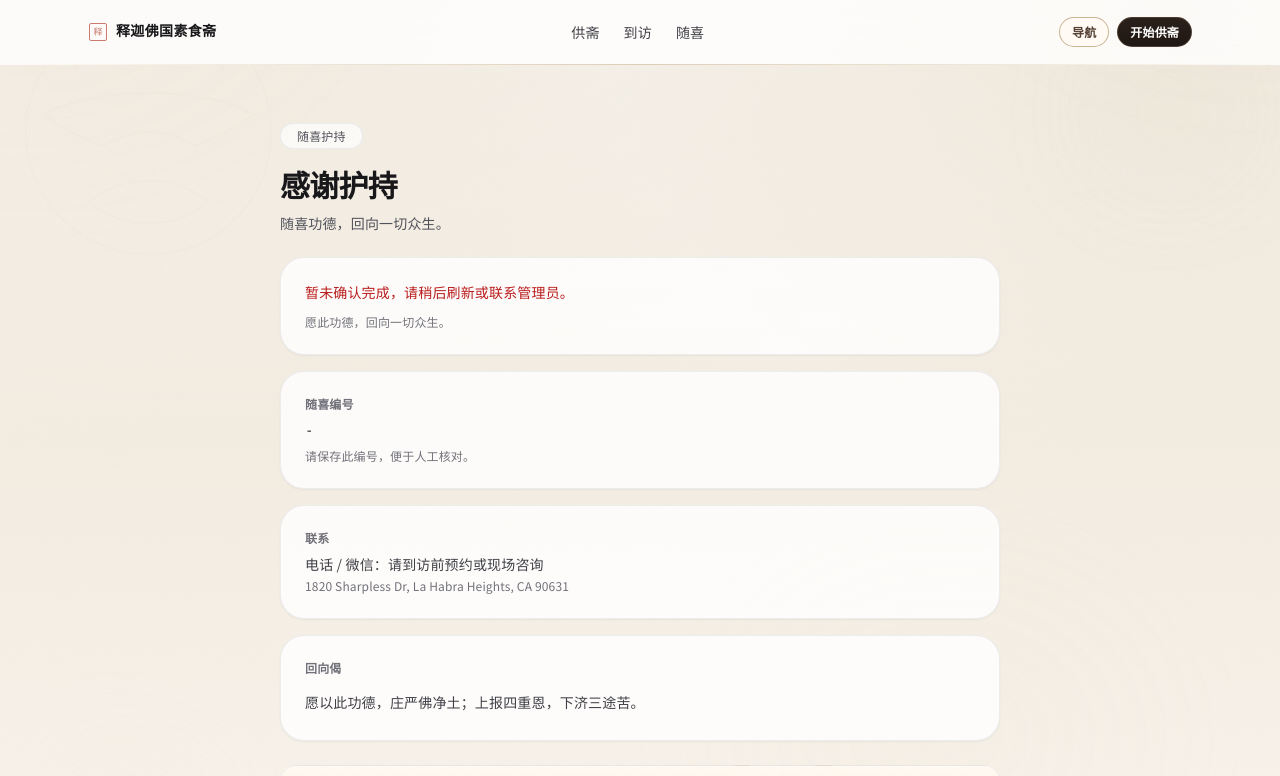
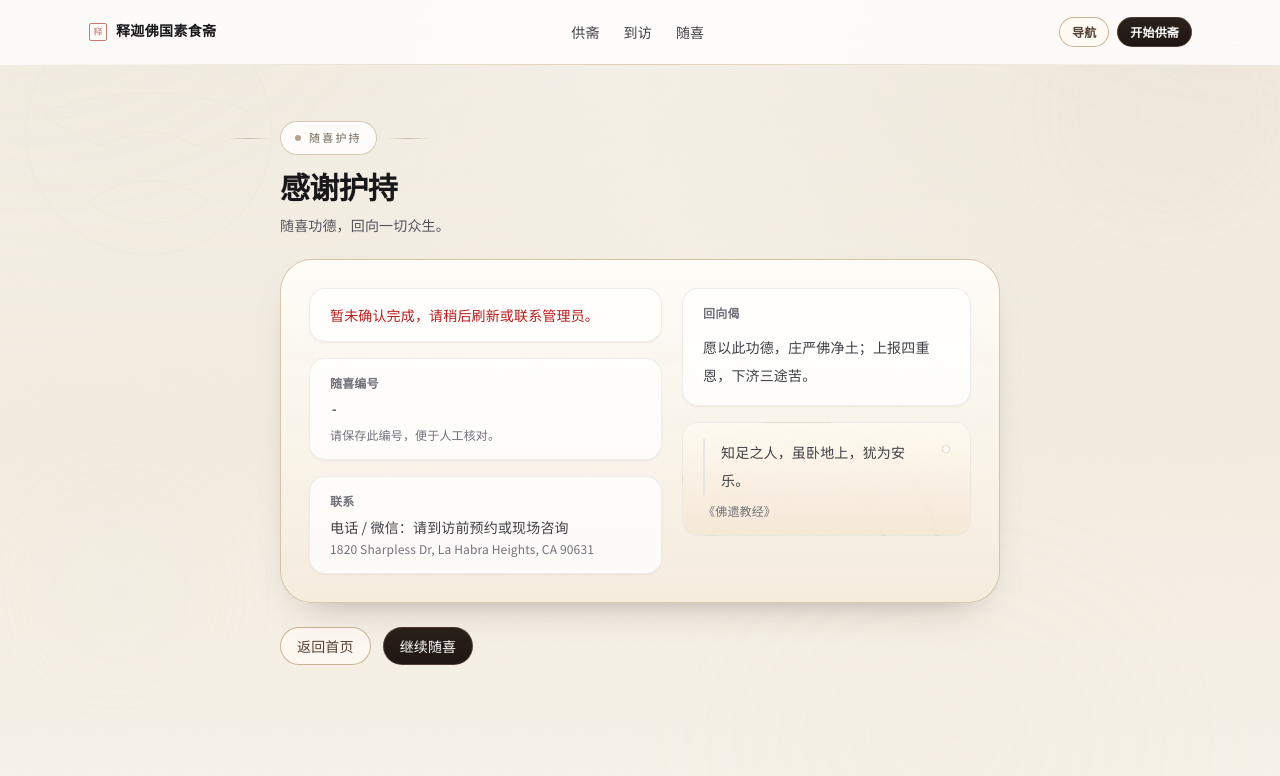
Before and after one commit to YihengLi-1/shijia-site, a Next.js app: page /donation/success in a window 1280 px wide. Shown: the top 776 px of the page. Built offline with nearby package versions, Linux system fonts and the light colour scheme.

Commit message:
Refresh donation success page layout

```diff
--- a/src/app/donation/success/SuccessClient.tsx
+++ b/src/app/donation/success/SuccessClient.tsx
@@ -70,15 +70,19 @@ export default function SuccessClient() {
       <div className="pointer-events-none absolute inset-0 lotus-pattern opacity-[0.12]" />
 
       <div className="relative z-10 mx-auto max-w-3xl px-6 py-14 fade-in">
-      <div className="inline-flex items-center gap-2 rounded-full border border-zinc-200/70 bg-white/70 px-4 py-1 text-xs font-medium text-zinc-600">
+      <div className="hall-plaque-wrap">
+        <div className="hall-plaque">
+          <span className="hall-plaque-dot" aria-hidden="true" />
           随喜护持
         </div>
-      <h1 className="mt-5 text-3xl font-semibold tracking-tight serif-title">感谢护持</h1>
-      <p className="mt-2 text-sm text-zinc-600">
-        随喜功德，回向一切众生。
-      </p>
+      </div>
+      <h1 className="mt-4 text-3xl font-semibold tracking-tight serif-title">感谢护持</h1>
+      <p className="mt-2 text-sm text-zinc-600">随喜功德，回向一切众生。</p>
 
-      <div className="mt-6 rounded-3xl border border-zinc-200/70 bg-white/80 p-6 shadow-sm soft-card">
+      <div className="mt-6 rounded-[32px] border border-zinc-200/70 bg-white/85 p-7 shadow-sm soft-card temple-panel">
+        <div className="grid gap-5 lg:grid-cols-[1.1fr_0.9fr] lg:items-start">
+          <div className="space-y-4">
+            <div className="rounded-2xl border border-zinc-200/70 bg-white/80 px-5 py-4 shadow-sm">
               {status === "pending" ? (
                 <div className="text-sm text-zinc-700">正在确认随喜进度…</div>
               ) : status === "paid" ? (
@@ -86,29 +90,34 @@ export default function SuccessClient() {
               ) : (
                 <div className="text-sm text-red-700">暂未确认完成，请稍后刷新或联系管理员。</div>
               )}
-        <div className="mt-3 text-xs text-zinc-500">愿此功德，回向一切众生。</div>
             </div>
 
-      <div className="mt-4 rounded-3xl border border-zinc-200/70 bg-white/80 p-6 shadow-sm soft-card">
+            <div className="rounded-2xl border border-zinc-200/70 bg-white/80 px-5 py-4 shadow-sm">
               <div className="text-xs font-semibold text-zinc-500">随喜编号</div>
-        <div className="mt-2 font-mono text-sm text-zinc-800">{donationId ? maskId(donationId, 8, 6) : "-"}</div>
+              <div className="mt-2 font-mono text-sm text-zinc-800">
+                {donationId ? maskId(donationId, 8, 6) : "-"}
+              </div>
               <div className="mt-2 text-xs text-zinc-500">请保存此编号，便于人工核对。</div>
             </div>
 
-      <div className="mt-4 rounded-3xl border border-zinc-200/70 bg-white/80 p-6 shadow-sm soft-card">
+            <div className="rounded-2xl border border-zinc-200/70 bg-white/80 px-5 py-4 shadow-sm">
               <div className="text-xs font-semibold text-zinc-500">联系</div>
               <div className="mt-2 text-sm text-zinc-700">{SITE.contact}</div>
               <div className="mt-1 text-xs text-zinc-500">{SITE.address}</div>
             </div>
+          </div>
 
-      <div className="mt-4 rounded-3xl border border-zinc-200/70 bg-white/80 p-6 text-sm text-zinc-700 shadow-sm soft-card">
+          <div className="space-y-4">
+            <div className="rounded-2xl border border-zinc-200/70 bg-white/80 px-5 py-4 text-sm text-zinc-700 shadow-sm">
               <div className="text-xs font-semibold text-zinc-500">回向偈</div>
               <p className="mt-3 leading-7">
                 愿以此功德，庄严佛净土；上报四重恩，下济三途苦。
               </p>
             </div>
-
-      <ScriptureQuote className="mt-6" compact variant="compassion" />
+            <ScriptureQuote className="mt-0" compact variant="compassion" />
+          </div>
+        </div>
+      </div>
 
       <div className="mt-6 flex flex-wrap gap-3">
         <Link
--- a/src/app/globals.css
+++ b/src/app/globals.css
@@ -406,6 +406,10 @@
     height: 6px;
     border-radius: 999px;
     background: rgba(165, 140, 110, 0.8);
+  }
+
+  .sutra-fold {
+    position: relative;
   }
 
   .lotus-drift {
```
Lines whose indentation alone changed are shown as unchanged.
